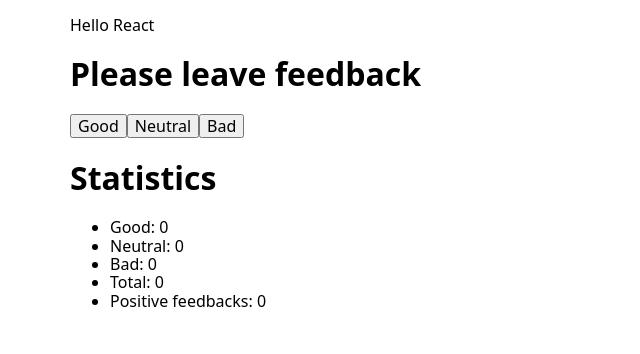
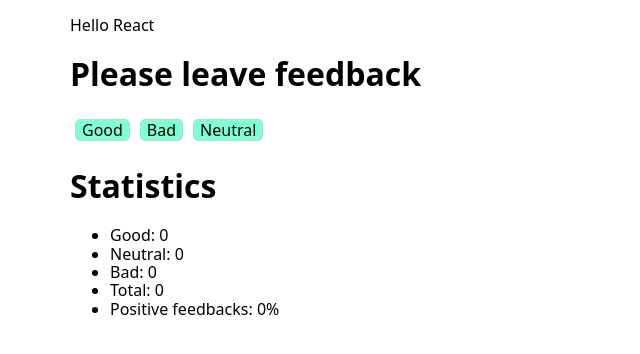
Before and after one commit to Andrey0295/goit-react-hw-02-feedback, a React (Create React App) app: page / in a window 1280 px wide. Shown: the top 354 px of the page, without its empty margins (0-640 px from the left). Built offline with nearby package versions, Linux system fonts and the light colour scheme.

Commit message:
Делает рефакторинг приложения

```diff
--- /dev/null
+++ b/src/components/FeedbackOptions/FeedbackOptions.js
@@ -0,0 +1,23 @@
+import React from 'react';
+
+import styles from './FeedbackOptions.module.css';
+
+const FeedbackOptions = ({ options, onLeaveFeedback }) => {
+  return (
+    <div>
+      <h1>Please leave feedback</h1>
+      {options.map(i => (
+        <button
+          type="button"
+          name={i}
+          className={styles.fedbackBtn}
+          onClick={onLeaveFeedback}
+        >
+          {i}
+        </button>
+      ))}
+    </div>
+  );
+};
+
+export default FeedbackOptions;
--- /dev/null
+++ b/src/components/FeedbackOptions/FeedbackOptions.module.css
@@ -0,0 +1,11 @@
+.fedbackBtn {
+  text-transform: capitalize;
+  cursor: pointer;
+
+  margin: 5px;
+
+  border-radius: 5px;
+  border: 1px solid lightblue;
+
+  background-color: aquamarine;
+}
--- a/src/components/MainFeedback/MainFeedback.js
+++ b/src/components/MainFeedback/MainFeedback.js
@@ -1,4 +1,7 @@
 import React, { Component } from 'react';
+
+import Statistics from '../Statistics/Statistics';
+import FeedbackOptions from '../FeedbackOptions/FeedbackOptions';
 
 class MainFeedback extends Component {
   state = {
@@ -32,44 +35,23 @@ class MainFeedback extends Component {
   }
 
   render() {
+    const buttonNames = ['good', 'bad', 'neutral'];
     return (
       <>
-        <div>
-          <h1>Please leave feedback</h1>
-          <button
-            type="button"
-            className="goodBtn"
-            name="good"
-            onClick={this.handleChange}
-          >
-            Good
-          </button>
-          <button type="button" name="neutral" onClick={this.handleChange}>
-            Neutral
-          </button>
-          <button type="button" name="bad" onClick={this.handleChange}>
-            Bad
-          </button>
-        </div>
-        <div>
-          <h1>Statistics</h1>
-          <ul>
-            <li>Good: {this.state.good}</li>
-            <li>Neutral: {this.state.neutral}</li>
-            <li>Bad: {this.state.bad}</li>
-            <li>Total: {this.state.total}</li>
-            <li>Positive feedbacks: {this.state.positivePercentage}</li>
-          </ul>
-        </div>
+        <FeedbackOptions
+          options={buttonNames}
+          onLeaveFeedback={this.handleChange}
+        />
+        <Statistics
+          good={this.state.good}
+          neutral={this.state.neutral}
+          bad={this.state.bad}
+          total={this.state.total}
+          positivePercentage={this.state.positivePercentage}
+        />
       </>
     );
   }
 }
 
-// state = {
-//   good: 0,
-//   neutral: 0,
-//   bad: 0,
-// };
-
 export default MainFeedback;
--- /dev/null
+++ b/src/components/Statistics/Statistics.js
@@ -0,0 +1,18 @@
+import React from 'react';
+
+const Statistics = ({ good, neutral, bad, total, positivePercentage }) => {
+  return (
+    <div>
+      <h1>Statistics</h1>
+      <ul>
+        <li>Good: {good}</li>
+        <li>Neutral: {neutral}</li>
+        <li>Bad: {bad}</li>
+        <li>Total: {total}</li>
+        <li>Positive feedbacks: {positivePercentage}%</li>
+      </ul>
+    </div>
+  );
+};
+
+export default Statistics;
```
